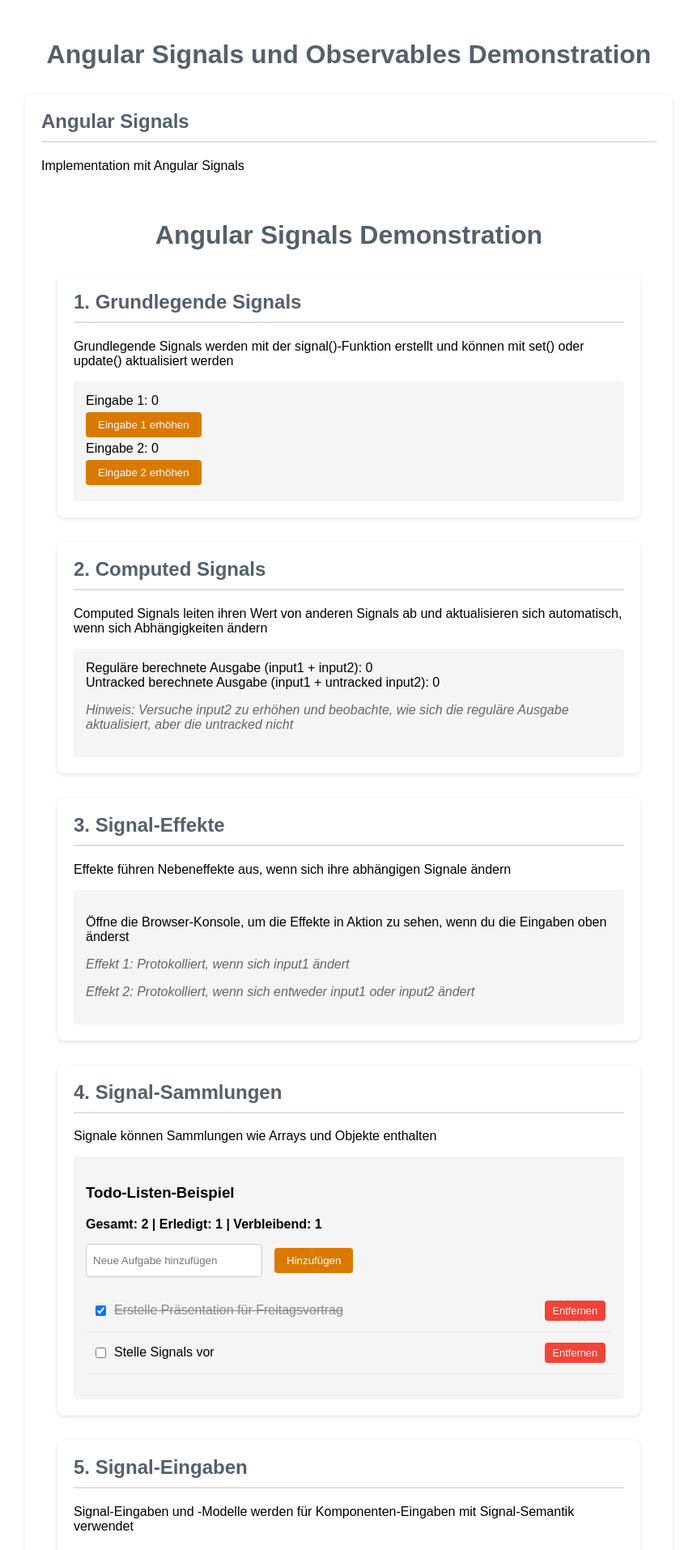
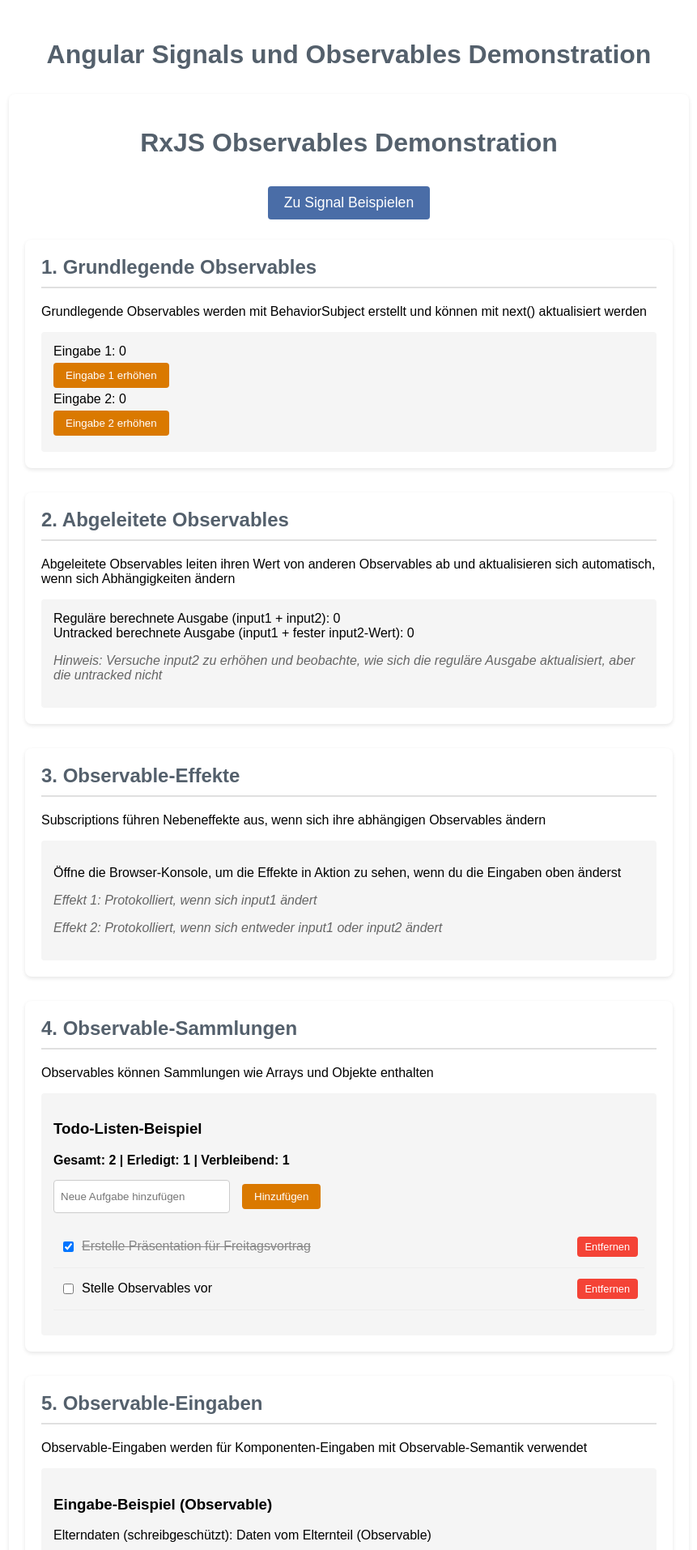
Before and after one commit to AlexanderGrigat/workshop_s-n-summit-0725, an Angular app in the folder signals-demonstration/: page /observables in a window 1280 px wide. Before the commit this address led to /. Shown: the top 1914 px of the page at 81% size, without its empty margins (209-1070 px from the left). Built offline with nearby package versions, Linux system fonts and the light colour scheme.

Commit message:
Update Observable examples

```diff
--- a/signals-demonstration/package.json
+++ b/signals-demonstration/package.json
@@ -18,8 +18,7 @@
     "@angular/platform-browser": "^20.0.6",
     "@angular/platform-browser-dynamic": "^20.0.6",
     "@angular/router": "^20.0.6",
-    "@ngrx/component": "^19.1.0",
-    "rxjs": "~7.8.0",
+    "rxjs": "^7.8.2",
     "tslib": "^2.3.0",
     "zone.js": "~0.15.0"
   },
--- a/signals-demonstration/src/app/app.component.css
+++ b/signals-demonstration/src/app/app.component.css
@@ -1,6 +1,6 @@
 :host {
   font-family: Arial, Helvetica, sans-serif;
-  max-width: 800px;
+  max-width: 1200px;
   margin: 0 auto;
   padding: 20px;
   display: block;
@@ -12,17 +12,11 @@
   margin-bottom: 30px;
 }
 
-.section {
-  margin-bottom: 30px;
+.container {
+  max-width: 800px;
+  margin: 0 auto;
   padding: 20px;
   border-radius: 8px;
   box-shadow: 0 2px 5px rgba(0, 0, 0, 0.1);
   background-color: #fff;
 }
-
-.section h2 {
-  color: #54606c;
-  border-bottom: 2px solid #e0e0e0;
-  padding-bottom: 10px;
-  margin-top: 0;
-}
--- a/signals-demonstration/src/app/app.component.html
+++ b/signals-demonstration/src/app/app.component.html
@@ -1,15 +1,5 @@
 <h1>{{title}}</h1>
 
-<div class="section">
-  <h2>Angular Signals</h2>
-  <p>Implementation mit Angular Signals</p>
-
-  <app-signal-examples></app-signal-examples>
+<div class="container">
+  <router-outlet></router-outlet>
 </div>
-
-<div class="section">
-  <h2>RxJS Observables</h2>
-  <p>Implementation mit RxJS Observables</p>
-
-  <app-observable-examples></app-observable-examples>
-</div>
--- a/signals-demonstration/src/app/app.component.ts
+++ b/signals-demonstration/src/app/app.component.ts
@@ -1,12 +1,10 @@
 import { Component } from "@angular/core";
-
-import { ObservableExamplesComponent } from "./observable-examples/observable-examples.component";
-import { SignalExamplesComponent } from "./signal-examples/signal-examples.component";
+import { RouterOutlet } from "@angular/router";
 
 @Component({
   selector: 'app-root',
   standalone: true,
-  imports: [ObservableExamplesComponent, SignalExamplesComponent],
+  imports: [RouterOutlet],
   templateUrl: './app.component.html',
   styleUrl: './app.component.css'
 })
--- a/signals-demonstration/src/app/observable-examples/observable-examples.component.css
+++ b/signals-demonstration/src/app/observable-examples/observable-examples.component.css
@@ -1,15 +1,25 @@
 :host {
   font-family: Arial, Helvetica, sans-serif;
-  max-width: 800px;
-  margin: 0 auto;
-  padding: 20px;
   display: block;
+  width: 100%;
 }
 
 h1 {
   color: #54606c;
   text-align: center;
   margin-bottom: 30px;
+}
+
+.navigation-button {
+  display: flex;
+  justify-content: center;
+  margin-bottom: 20px;
+}
+
+.navigation-button button {
+  background-color: #4a6da7;
+  font-size: 1.1em;
+  padding: 10px 20px;
 }
 
 .section {
@@ -35,7 +45,7 @@
 }
 
 button {
-  background-color: #3f51b5; /* Different color to distinguish from Signals */
+  background-color: #da7900; /* Orange color for Signals */
   color: white;
   border: none;
   padding: 8px 15px;
@@ -46,7 +56,7 @@
 }
 
 button:hover {
-  background-color: #303f9f;
+  background-color: #b56500;
 }
 
 input[type="text"], input:not([type]) {
--- a/signals-demonstration/src/app/observable-examples/observable-examples.component.html
+++ b/signals-demonstration/src/app/observable-examples/observable-examples.component.html
@@ -1,4 +1,8 @@
 <h1>{{title$ | async}}</h1>
+
+<div class="navigation-button">
+  <button routerLink="/signals">Zu Signal Beispielen</button>
+</div>
 
 <div class="section">
   <h2>1. Grundlegende Observables</h2>
--- a/signals-demonstration/src/app/observable-examples/observable-examples.component.ts
+++ b/signals-demonstration/src/app/observable-examples/observable-examples.component.ts
@@ -1,25 +1,37 @@
-import { Component, OnInit, OnDestroy } from '@angular/core';
-import { CommonModule } from '@angular/common';
-import { FormsModule } from '@angular/forms';
-import { BehaviorSubject, Observable, Subject, combineLatest, map } from 'rxjs';
-import { takeUntil } from 'rxjs/operators';
-import { ObservableInputsComponent } from '../observable-inputs/observable-inputs.component';
+import { Component, OnDestroy, OnInit } from "@angular/core";
+import { CommonModule } from "@angular/common";
+import { FormsModule } from "@angular/forms";
+import { RouterLink } from "@angular/router";
+import {
+  BehaviorSubject,
+  combineLatest,
+  map,
+  Observable,
+  Subject,
+  take,
+  withLatestFrom
+} from "rxjs";
+import { takeUntil } from "rxjs/operators";
+import { ObservableInputsComponent } from "../observable-inputs/observable-inputs.component";
 
 @Component({
-  selector: 'app-observable-examples',
+  selector: "app-observable-examples",
   standalone: true,
-  imports: [CommonModule, FormsModule, ObservableInputsComponent],
-  templateUrl: './observable-examples.component.html',
-  styleUrl: './observable-examples.component.css'
+  imports: [CommonModule, FormsModule, RouterLink, ObservableInputsComponent],
+  templateUrl: "./observable-examples.component.html",
+  styleUrl: "./observable-examples.component.css"
 })
 export class ObservableExamplesComponent implements OnInit, OnDestroy {
-  // For cleanup when component is destroyed
+  // For cleanup when the component is destroyed
   private destroy$ = new Subject<void>();
 
   // SECTION 1: Basic Observables
-  title$ = new BehaviorSubject<string>('RxJS Observables Demonstration');
-  input1$ = new BehaviorSubject<number>(0);
-  input2$ = new BehaviorSubject<number>(0);
+  title$ = new BehaviorSubject<string>("RxJS Observables Demonstration");
+  #input1$ = new BehaviorSubject<number>(0);
+  #input2$ = new BehaviorSubject<number>(0);
+
+  input1$ = this.#input1$.asObservable();
+  input2$ = this.#input2$.asObservable();
 
   // SECTION 2: Derived Observables
   output$: Observable<number>;
@@ -29,19 +41,22 @@
   // These will be set up in ngOnInit
 
   // SECTION 4: Observable Collections
-  todoList$ = new BehaviorSubject<Array<{ id: number, text: string, completed: boolean }>>([
-    { id: 1, text: 'Erstelle Präsentation für Freitagsvortrag', completed: true },
-    { id: 2, text: 'Stelle Observables vor', completed: false }
+  #todoList$ = new BehaviorSubject<Array<{ id: number, text: string, completed: boolean }>>([
+    { id: 1, text: "Erstelle Präsentation für Freitagsvortrag", completed: true },
+    { id: 2, text: "Stelle Observables vor", completed: false }
   ]);
-  newTodoText$ = new BehaviorSubject<string>('');
+  todoList$ = this.#todoList$.asObservable();
+
+  #newTodoText$ = new BehaviorSubject<string>("");
+  newTodoText$ = this.#newTodoText$.asObservable();
 
   // Computed observables for todo stats
   completedCount$: Observable<number>;
   remainingCount$: Observable<number>;
 
   // SECTION 5: Observable Inputs
-  parentData$ = new BehaviorSubject<string>('Daten vom Elternteil (Observable)');
-  userName$ = new BehaviorSubject<string>('');
+  parentData$ = new BehaviorSubject<string>("Daten vom Elternteil (Observable)");
+  userName$ = new BehaviorSubject<string>("");
 
   constructor() {
     // Set up derived observables
@@ -51,12 +66,15 @@
 
     // Untracked version - we'll simulate this by only using input1
     this.untrackedOutput$ = this.input1$.pipe(
-      map(input1 => input1 + this.input2$.getValue())
+      withLatestFrom(this.input2$),
+      map(([input1, input2]) => input1 + input2)
     );
 
     // Set up computed observables for todo stats
     this.completedCount$ = this.todoList$.pipe(
-      map(todos => todos.filter(todo => todo.completed).length)
+      map(todos =>
+        todos.filter(todo =>
+          todo.completed).length)
     );
 
     this.remainingCount$ = combineLatest([this.todoList$, this.completedCount$]).pipe(
@@ -88,20 +106,24 @@
   }
 
   addInput1(): void {
-    this.input1$.next(this.input1$.getValue() + 1);
+    this.input1$.pipe(take(1)).subscribe(value => {
+      this.#input1$.next(value + 1);
+    });
   }
 
   addInput2(): void {
-    this.input2$.next(this.input2$.getValue() + 1);
+    this.input2$.pipe(take(1)).subscribe(value => {
+      this.#input2$.next(value + 1);
+    });
   }
 
   addTodo(): void {
-    const text = this.newTodoText$.getValue().trim();
+    this.newTodoText$.pipe(take(1)).subscribe(text => {
       if (text) {
-      const currentTodos = this.todoList$.getValue();
+        this.todoList$.pipe(take(1)).subscribe(currentTodos => {
           const newId = currentTodos.length > 0 ? Math.max(...currentTodos.map(t => t.id)) + 1 : 1;
 
-      this.todoList$.next([
+          this.#todoList$.next([
             ...currentTodos,
             {
               id: newId,
@@ -110,29 +132,34 @@
             }
           ]);
 
-      this.newTodoText$.next('');
+          this.#newTodoText$.next("");
+        });
       }
+    });
+
   }
 
   toggleTodo(id: number): void {
-    const currentTodos = this.todoList$.getValue();
+    this.todoList$.pipe(take(1)).subscribe(currentTodos => {
       const updatedTodos = currentTodos.map(todo =>
         todo.id === id ? { ...todo, completed: !todo.completed } : todo
       );
 
-    this.todoList$.next(updatedTodos);
+      this.#todoList$.next(updatedTodos);
+    });
   }
 
   removeTodo(id: number): void {
-    const currentTodos = this.todoList$.getValue();
+    this.todoList$.pipe(take(1)).subscribe(currentTodos => {
       const filteredTodos = currentTodos.filter(todo => todo.id !== id);
 
-    this.todoList$.next(filteredTodos);
+      this.#todoList$.next(filteredTodos);
+    });
   }
 
   setNewTodoText(event: Event): void {
     const target = event.target as HTMLInputElement;
-    this.newTodoText$.next(target.value);
+    this.#newTodoText$.next(target.value);
   }
 
   updateUserName(newName: string): void {
--- a/signals-demonstration/src/app/observable-inputs/observable-inputs.component.css
+++ b/signals-demonstration/src/app/observable-inputs/observable-inputs.component.css
@@ -6,7 +6,7 @@
 }
 
 button {
-  background-color: #3f51b5; /* Different color to distinguish from Signals */
+  background-color: #da7900; /* Orange color for Signals */
   color: white;
   border: none;
   padding: 8px 15px;
@@ -17,7 +17,7 @@
 }
 
 button:hover {
-  background-color: #303f9f;
+  background-color: #b56500;
 }
 
 input[type="text"], input:not([type]) {
--- a/signals-demonstration/src/app/signal-examples/signal-examples.component.css
+++ b/signals-demonstration/src/app/signal-examples/signal-examples.component.css
@@ -1,15 +1,25 @@
 :host {
   font-family: Arial, Helvetica, sans-serif;
-  max-width: 800px;
-  margin: 0 auto;
-  padding: 20px;
   display: block;
+  width: 100%;
 }
 
 h1 {
   color: #54606c;
   text-align: center;
   margin-bottom: 30px;
+}
+
+.navigation-button {
+  display: flex;
+  justify-content: center;
+  margin-bottom: 20px;
+}
+
+.navigation-button button {
+  background-color: #4a6da7;
+  font-size: 1.1em;
+  padding: 10px 20px;
 }
 
 .section {
--- a/signals-demonstration/src/app/signal-examples/signal-examples.component.html
+++ b/signals-demonstration/src/app/signal-examples/signal-examples.component.html
@@ -1,4 +1,8 @@
 <h1>{{title()}}</h1>
+
+<div class="navigation-button">
+  <button routerLink="/observables">Zu Observable Beispielen</button>
+</div>
 
 <div class="section">
   <h2>1. Grundlegende Signals</h2>
--- a/signals-demonstration/src/app/signal-examples/signal-examples.component.ts
+++ b/signals-demonstration/src/app/signal-examples/signal-examples.component.ts
@@ -1,12 +1,13 @@
 import { Component, computed, effect, signal, untracked } from "@angular/core";
 
 import { FormsModule } from "@angular/forms";
+import { RouterLink } from "@angular/router";
 import { SignalInputsComponent } from "../signal-inputs/signal-inputs.component";
 
 @Component({
   selector: 'app-signal-examples',
   standalone: true,
-  imports: [FormsModule, SignalInputsComponent],
+  imports: [FormsModule, RouterLink, SignalInputsComponent],
   templateUrl: './signal-examples.component.html',
   styleUrl: './signal-examples.component.css'
 })
```
Also changed, not shown: signals-demonstration/src/app/app.routes.ts (+7 -1 lines), 1 other file (tests, documents, lock files or other folders). Lines whose indentation alone changed are shown as unchanged.
